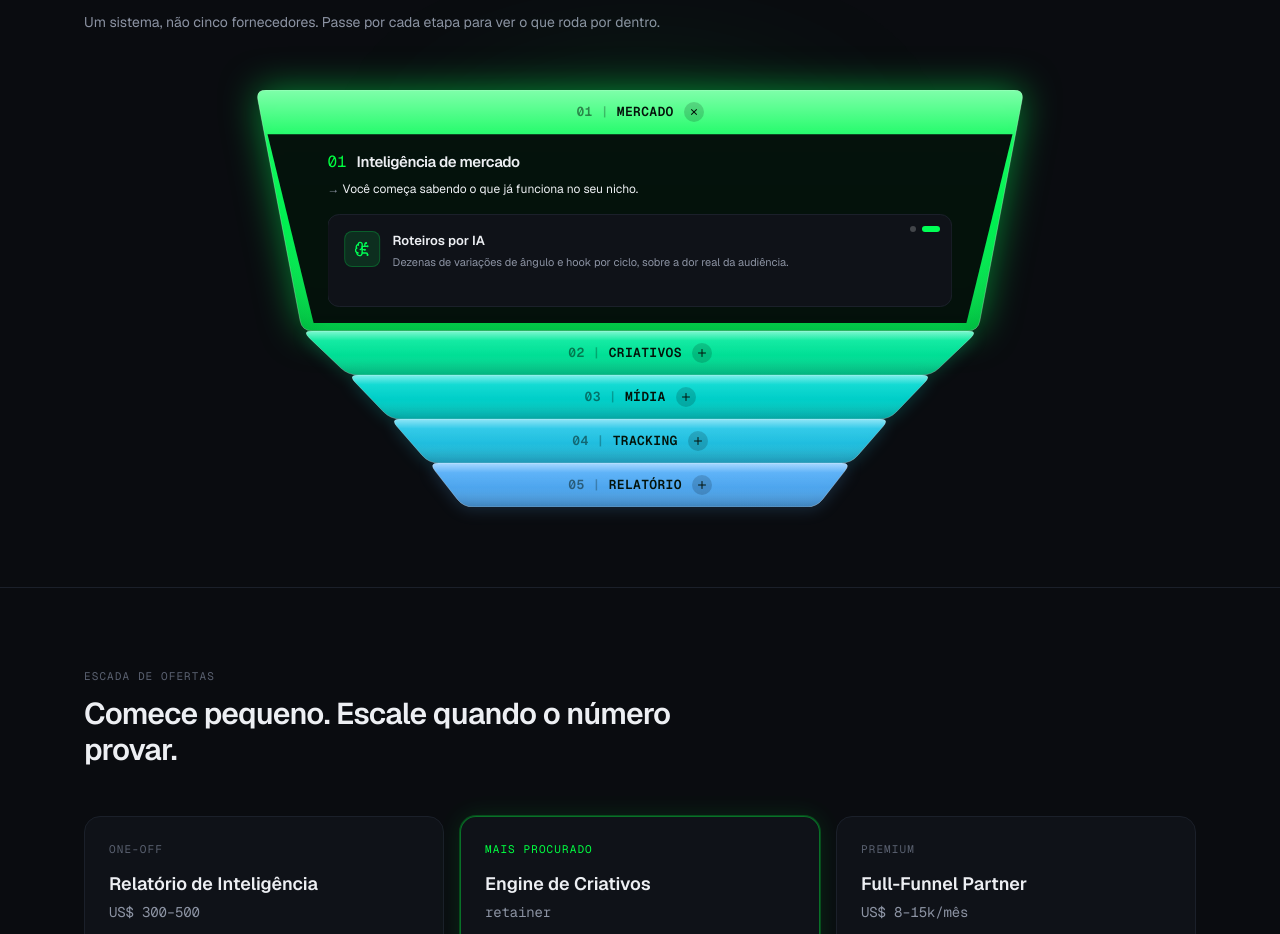
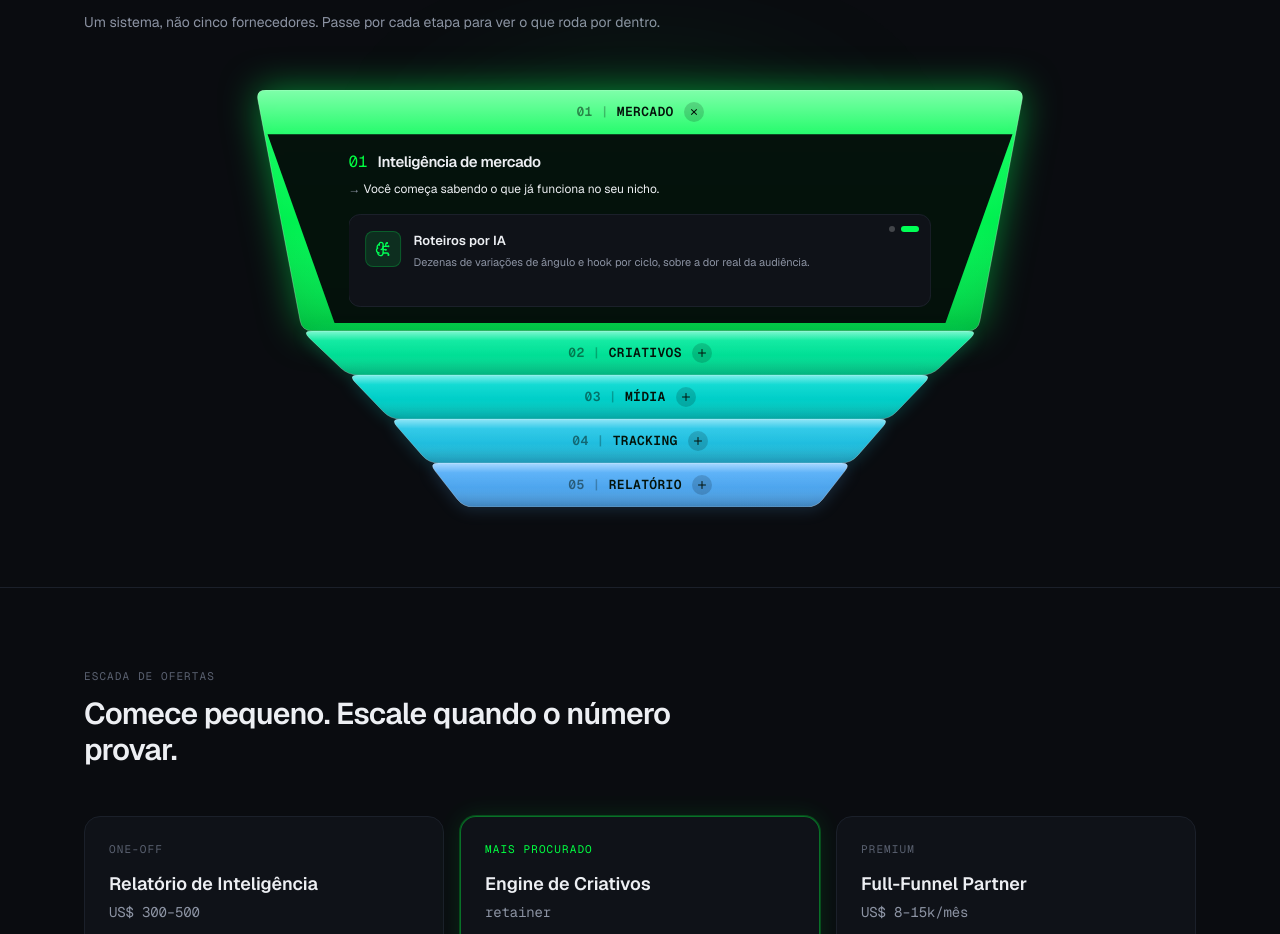
Before and after one commit to Eternorms/Perseo-Web, a Next.js app: page / in a window 1280 px wide. Shown: the part 1480-2414 px from the top of the page. Built offline with nearby package versions, Linux system fonts and the light colour scheme; no server answers.

Commit message:
polish(landing): card interno com taper mais forte (trapézio nítido, cantos retos)

```diff
--- a/src/app/(public)/funnel-system.tsx
+++ b/src/app/(public)/funnel-system.tsx
@@ -278,11 +278,11 @@ function FunnelBar({
   const d = w && h ? trapPath(w, h, topFrac, botFrac, 10) : "";
   const fid = `f-${stage.n}`;
 
-  // card interno: trapézio de lados PARALELOS ao verde, recuado por um frame
-  // constante, com cantos RETOS (clip-path polygon)
+  // card interno: trapézio claramente angulado (taper ~0.82) com cantos RETOS
+  // (clip-path polygon). Topo recuado do verde por um frame fino.
   const inset = 0.03;
-  const cTop = Math.max(0.2, topFrac - inset);
-  const cBot = Math.max(0.18, botFrac - inset);
+  const cTop = Math.max(0.22, topFrac - inset);
+  const cBot = Math.max(0.2, cTop * 0.82);
   const x = (f: number, side: -1 | 1) => (50 + (side * f * 100) / 2).toFixed(2);
   const cardClip = `polygon(${x(cTop, -1)}% 0, ${x(cTop, 1)}% 0, ${x(cBot, 1)}% 100%, ${x(cBot, -1)}% 100%)`;
   const padPct = (((1 - cBot) / 2) * 100).toFixed(2); // recuo p/ conteúdo caber na base
```
